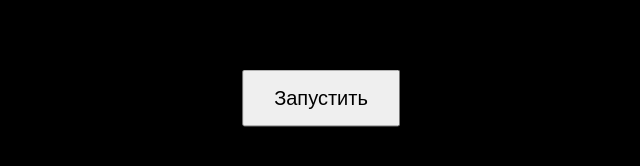
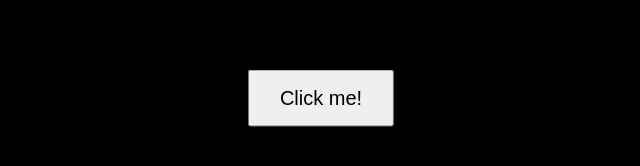
Before and after one commit to Ka1zex/screamer, a plain HTML site: page index.html in a window 1280 px wide. Shown: the part 302-468 px from the top of the page, without its empty margins (319-959 px from the left). Drawn offline with Linux system fonts and the light colour scheme.

Commit message:
Index.html

```diff
--- a/index.html
+++ b/index.html
@@ -32,7 +32,7 @@
 </head>
 <body>
 <!-- Кнопка для запуска -->
-<button id="playButton">Запустить</button>
+<button id="playButton">Click me!</button>
 
 <!-- Картинка, которая развернется на весь экран -->
 <img id="fullscreenImage" src="screamer.png" alt="Fullscreen Image">
```
